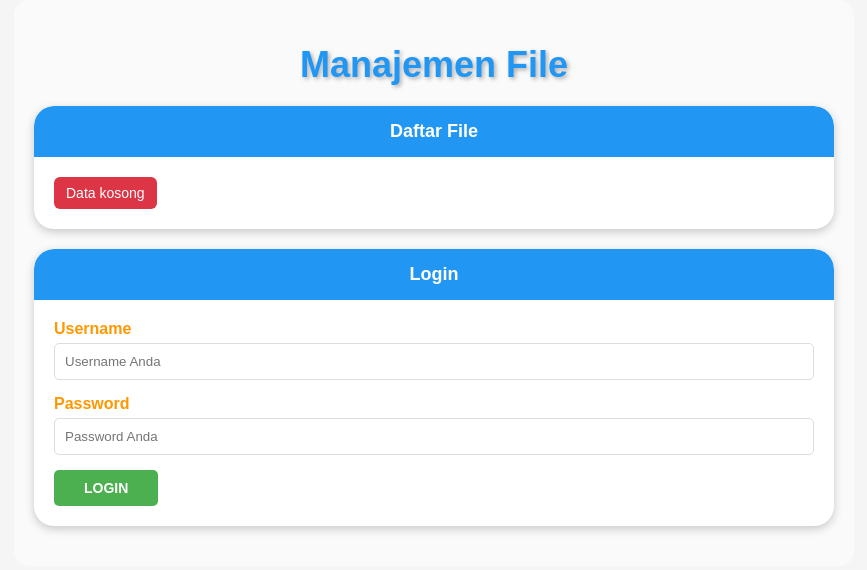
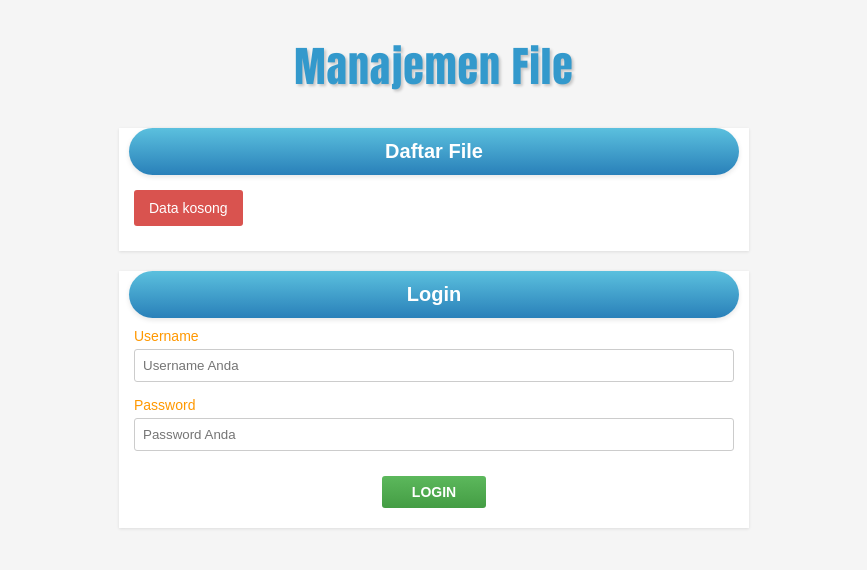
Before and after one commit to zalZEEY/tugas-php, a PHP site: page /modul03/tugas03/index.php in a window 1280 px wide. Shown: the top 570 px of the page, without its empty margins (206-1073 px from the left). Run offline with PHP 8.4, Linux system fonts and the light colour scheme.

Commit message:
perbaikan tampilan

```diff
--- a/modul03/tugas03/index.php
+++ b/modul03/tugas03/index.php
@@ -9,7 +9,8 @@ $logout = GET('logout', '');
 if ($logout) {
     SetSession('login', '');
     SetSession('rank', '');
-    header('Location: ?');
+    // Handle logout via JavaScript redirect to avoid header issues
+    echo '<script>window.location.href = "?";</script>';
     exit;
 }
 ?>
@@ -21,79 +22,114 @@ if ($logout) {
     <style>
         body {
             font-family: Arial, sans-serif;
-            max-width: 800px;
+            max-width: 630px;
             margin: 0 auto;
             padding: 20px;
             background-color: #f5f5f5;
-            position: relative;
-        }
-        body:before {
-            content: "";
-            position: absolute;
-            top: 0;
-            left: 0;
-            right: 0;
-            bottom: 0;
-            background-color: rgba(255, 255, 255, 0.5);
-            z-index: -1;
-            border-radius: 15px;
         }
         h1 {
             text-align: center;
-            color: #2196F3;
+            color: #39c;
             font-size: 36px;
+            margin-top: 15px;
             margin-bottom: 20px;
-            text-shadow: 2px 2px 4px rgba(0,0,0,0.3);
             font-weight: bold;
+            text-shadow: 1px 1px 2px rgba(0,0,0,0.2);
         }
         .panel {
+            margin-bottom: 20px;
             background-color: white;
-            border-radius: 20px;
-            box-shadow: 0 3px 10px rgba(0,0,0,0.2);
-            margin-bottom: 20px;
-            overflow: hidden;
+            border-radius: 5px;
+            box-shadow: 0 2px 5px rgba(0,0,0,0.1);
+            padding-bottom: 20px;
         }
         .panel-header {
-            background-color: #2196F3;
+            background-color: #39c;
             color: white;
-            padding: 15px;
+            padding: 10px;
             text-align: center;
             font-size: 18px;
             font-weight: bold;
-            border-radius: 20px 20px 0 0;
+            border-radius: 50px;
+            margin: 10px;
+            box-shadow: 0 2px 5px rgba(0,0,0,0.1);
         }
         .panel-body {
-            padding: 20px;
+            padding: 0 15px;
         }
-        .login-form label, .add-file-form label {
+        label {
             display: block;
             margin-bottom: 5px;
             color: #FF9800;
-            font-weight: bold;
+            font-weight: normal;
+            font-size: 14px;
         }
-        .login-form input[type="text"],
-        .login-form input[type="password"],
-        .add-file-form input[type="text"],
-        .add-file-form textarea {
+        input[type="text"],
+        input[type="password"],
+        textarea {
             width: 100%;
-            padding: 10px;
+            padding: 8px;
             margin-bottom: 15px;
-            border: 1px solid #ddd;
-            border-radius: 5px;
+            border: 1px solid #ccc;
+            border-radius: 3px;
             box-sizing: border-box;
         }
+        textarea {
+            resize: vertical;
+            min-height: 60px;
+        }
         .btn {
-            padding: 10px 30px;
+            padding: 6px 25px;
             border: none;
-            border-radius: 5px;
+            border-radius: 3px;
             cursor: pointer;
             font-weight: bold;
             text-transform: uppercase;
             font-size: 14px;
+            color: white;
         }
-        .btn-login, .btn-add {
-            background-color: #4CAF50;
+        .btn-login {
+            background-color: #5cb85c;
+        }
+        .btn-add {
+            background-color: #5cb85c;
+        }
+        .empty-data {
+            background-color: #d9534f;
             color: white;
+            padding: 8px 12px;
+            border-radius: 4px;
+            display: inline-block;
+            font-size: 14px;
+            margin: 5px 0;
+        }
+        .login-info {
+            margin-bottom: 15px;
+        }
+        .alert {
+            padding: 12px 15px;
+            margin: 0 0 15px 0;
+            border-radius: 4px;
+            color: white;
+        }
+        .alert-danger {
+            background-color: #d9534f;
+        }
+        .alert-success {
+            background-color: #5bc0de;
+        }
+        .login-info a {
+            display: inline-block;
+            width: 20px;
+            height: 20px;
+            border-radius: 50%;
+            text-align: center;
+            line-height: 18px;
+            background-color: #d9534f;
+            color: white;
+            text-decoration: none;
+            font-weight: bold;
+            margin-left: 5px;
         }
         .file-list {
             list-style-position: inside;
@@ -112,38 +148,50 @@ if ($logout) {
             border-radius: 50%;
             text-align: center;
             line-height: 20px;
-            margin-left: 5px;
             color: white;
             text-decoration: none;
             font-weight: bold;
-            font-size: 14px;
+            margin-left: 5px;
         }
         .view-file {
-            background-color: #2196F3;
+            background-color: #39c;
         }
         .delete-file {
-            background-color: #F44336;
+            background-color: #d9534f;
         }
-        .alert {
-            padding: 12px 15px;
-            margin-bottom: 15px;
-            border-radius: 8px;
+        /* New styles to match the screenshot */
+        h1 {
+            font-family: Impact, Haettenschweiler, 'Arial Narrow Bold', sans-serif;
+            color: #39c;
+            text-shadow: 2px 2px 3px rgba(0,0,0,0.2);
+            font-size: 42px;
+            letter-spacing: 1px;
+            margin-bottom: 30px;
         }
-        .alert-danger {
-            background-color: #dc3545;
-            color: white;
+        .panel {
+            border-radius: 0;
+            box-shadow: 0 1px 3px rgba(0,0,0,0.1);
         }
-        .alert-success {
-            background-color: #5bc0de;
-            color: white;
+        .panel-header {
+            border-radius: 50px;
+            background: linear-gradient(to bottom, #5bc0de, #2980b9);
+            font-size: 20px;
+            padding: 12px;
+            margin: 10px;
         }
         .empty-data {
-            background-color: #dc3545;
+            background-color: #d9534f;
             color: white;
-            padding: 8px 12px;
-            border-radius: 6px;
-            display: inline-block;
-            font-size: 14px;
+            padding: 10px 15px;
+            border-radius: 3px;
+            font-weight: normal;
+        }
+        .btn-login {
+            background: linear-gradient(to bottom, #5cb85c, #449d44);
+            border-radius: 3px;
+            padding: 8px 30px;
+            text-transform: uppercase;
+            font-weight: bold;
         }
     </style>
 </head>
@@ -151,9 +199,10 @@ if ($logout) {
     <h1>Manajemen File</h1>
 
     <?php if ($login != ''): ?>
-    <p>Login sebagai: <strong><?php echo htmlspecialchars($login); ?></strong>
-        <a href="?logout=1" class="file-action delete-file" title="Logout">×</a>
-    </p>
+    <div class="login-info">
+        Login sebagai: <strong><?php echo htmlspecialchars($login); ?></strong>
+        <a href="?logout=1" title="Logout">×</a>
+    </div>
     <?php endif; ?>
 
     <!-- Daftar File Section -->
```
Also changed, not shown: modul03/tugas03/library.php (+24 -15 lines).
